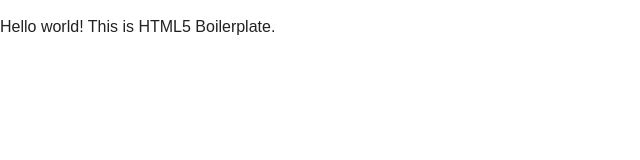
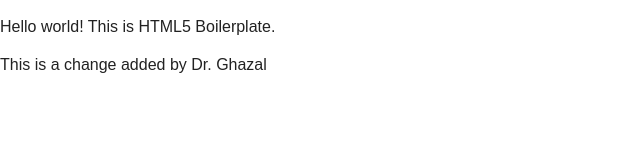
Before and after one commit to drghazal/newrep, a plain HTML site: page index.html in a window 1280 px wide. Shown: the whole page, without its empty margins (0-640 px from the left). Drawn offline with nearby package versions, Linux system fonts and the light colour scheme.

Commit message:
A message added by Dr. Ghazal

```diff
--- a/index.html
+++ b/index.html
@@ -29,6 +29,10 @@
         <script src="js/plugins.js"></script>
         <script src="js/main.js"></script>
 
+
+        This is a change added by Dr. Ghazal
+
+
         <!-- Google Analytics: change UA-XXXXX-X to be your site's ID. -->
         <script>
             (function(b,o,i,l,e,r){b.GoogleAnalyticsObject=l;b[l]||(b[l]=
```
